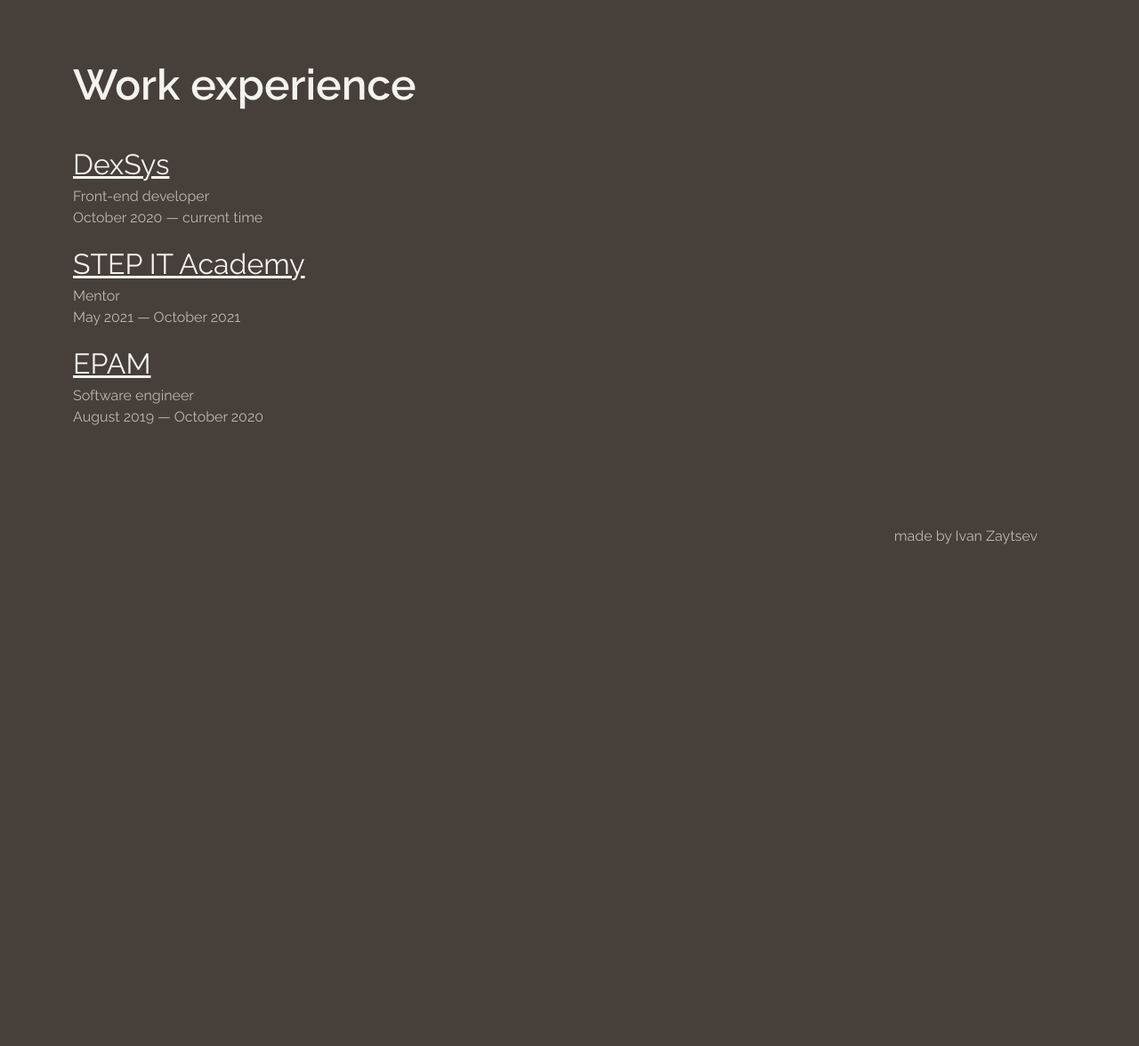
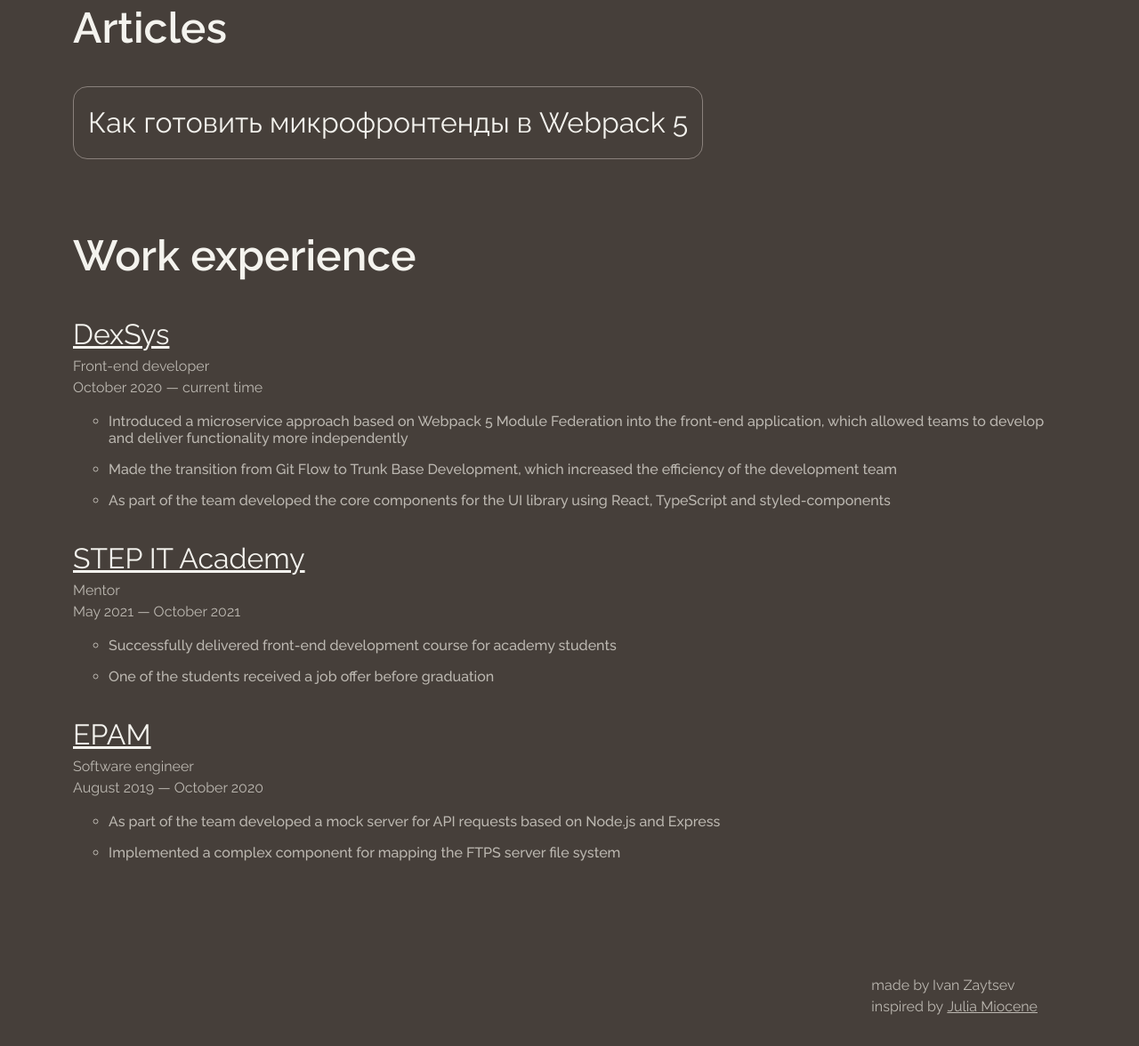
Before and after one commit to oceanEcho/cv, a plain HTML site: page index.html in a window 1280 px wide. Shown: the part 1592-2768 px from the top of the page at 89% size. Before the commit the page ends 2236 px from the top, so only its background shows below. Drawn offline with Linux system fonts and the light colour scheme.

Commit message:
add achievements and articles lists

```diff
--- a/index.html
+++ b/index.html
@@ -1,39 +1,30 @@
 <!DOCTYPE html>
 <html lang="en">
+
 <head>
   <meta charset="UTF-8" />
   <meta http-equiv="X-UA-Compatible" content="IE=edge" />
   <meta name="viewport" content="width=device-width, initial-scale=1.0" />
-    <title>I'm Ivan Zaytsev</title>
-    <link
-      rel="stylesheet"
-      href="https://fonts.googleapis.com/css?family=Raleway:300,500,400,600,700"
-    />
-    <link rel="stylesheet" href="main.css" />
+  <meta name="description"
+    content="Ivan Zaitsev's page containing brief information about work experience, technical stack and achievements">
+  <title>Ivan Zaytsev | Software engineer</title>
+  <link rel="stylesheet" href="https://fonts.googleapis.com/css?family=Raleway:300,500,400,600" />
+  <link rel="stylesheet" href="styles/tokens.css" />
+  <link rel="stylesheet" href="styles/overrides.css" />
+  <link rel="stylesheet" href="styles/main.css" />
 </head>
+
 <body>
   <header class="header">
     <ul class="contacts">
       <li class="contacts__item">
-          <a
-            class="contacts__link"
-            title="GitHub"
-            href="https://github.com/oceanEcho"
-            >GitHub</a
-          >
+        <a class="contacts__link" title="GitHub" href="https://github.com/oceanEcho">GitHub</a>
       </li>
       <li class="contacts__item">
-          <a
-            class="contacts__link"
-            title="Twitter"
-            href="https://twitter.com/karlbransch"
-            >Twitter</a
-          >
+        <a class="contacts__link" title="Twitter" href="https://twitter.com/karlbransch">Twitter</a>
       </li>
       <li class="contacts__item">
-          <a class="contacts__link" title="Telegram" href="https://t.me/leerg"
-            >Telegram</a
-          >
+        <a class="contacts__link" title="Telegram" href="https://t.me/leerg">Telegram</a>
       </li>
     </ul>
   </header>
@@ -43,7 +34,7 @@
     </figure>
     <div>
       <h1>Hi, I'm<br />Ivan Zaytsev</h1>
-        <p class="position">Front-end developer</p>
+      <p class="position">zuppa puppa engineering specialist</p>
     </div>
   </section>
   <section class="section">
@@ -71,41 +62,78 @@
       <li class="skills__item">Node.js</li>
     </ul>
   </section>
+  <section>
+    <h2>Articles</h2>
+    <ul class="articles">
+      <li>
+        <a class="article" href="https://habr.com/ru/post/554682/" title="Как готовить микрофронтенды в Webpack 5">Как
+          готовить микрофронтенды в Webpack 5</a>
+      </li>
+    </ul>
+  </section>
   <section class="section">
     <h2>Work experience</h2>
     <ul class="jobs">
       <li class="job">
-          <a
-            href="https://dexsys.ru/"
-            title="DexSys – IT компания в Ижевске"
-            class="job__name"
-            >DexSys</a
-          >
+        <a href="https://dexsys.ru/" title="DexSys – IT компания в Ижевске" class="job__name">DexSys</a>
         <span class="job__position">Front-end developer</span>
         <span class="job__period">October 2020 — current time</span>
+        <ul class="achievements">
+          <li class="achievements__item">
+            Introduced a microservice approach based on Webpack 5 Module
+            Federation into the front-end application, which allowed teams to
+            develop and deliver functionality more independently
+          </li>
+          <li class="achievements__item">
+            Made the transition from Git Flow to Trunk Base Development, which
+            increased the efficiency of the development team
+          </li>
+          <li class="achievements__item">
+            As part of the team developed the core components for the UI
+            library using React, TypeScript and styled-components
+          </li>
+        </ul>
       </li>
       <li class="job">
-          <a
-            href="https://itstep.org/"
-            title="Компьютерная Академии ШАГ | STEP IT Academy - itstep.org"
-            class="job__name"
-            >STEP IT Academy</a
-          >
+        <a href="https://itstep.org/" title="Компьютерная Академия ШАГ | STEP IT Academy - itstep.org"
+          class="job__name">STEP IT Academy</a>
         <span class="job__position">Mentor</span>
         <span class="job__period">May 2021 — October 2021</span>
+        <ul class="achievements">
+          <li class="achievements__item">
+            Successfully delivered front-end development course for academy
+            students
+          </li>
+          <li class="achievements__item">
+            One of the students received a job offer before graduation
+          </li>
+        </ul>
       </li>
       <li class="job">
-          <a
-            href="https://www.epam.com/"
-            title="EPAM | Enterprise Software Development, Design & Consulting"
-            class="job__name"
-            >EPAM</a
-          >
+        <a href="https://www.epam.com/" title="EPAM | Enterprise Software Development, Design & Consulting"
+          class="job__name">EPAM</a>
         <span class="job__position">Software engineer</span>
         <span class="job__period">August 2019 — October 2020</span>
+        <ul class="achievements">
+          <li class="achievements__item">
+            As part of the team developed a mock server for API requests based
+            on Node.js and Express
+          </li>
+          <li class="achievements__item">
+            Implemented a complex component for mapping the FTPS server file
+            system
+          </li>
+        </ul>
       </li>
     </ul>
   </section>
-    <footer class="footer">made by Ivan Zaytsev</footer>
+  <footer class="footer">
+    <span class="credits">
+      made by Ivan Zaytsev
+      <br>
+      inspired by&nbsp;<a href="https://miocene.io/">Julia Miocene</a>
+    </span>
+  </footer>
 </body>
+
 </html>
--- a/main.css
+++ b/styles/main.css
@@ -1,81 +1,3 @@
-:root {
-  --color-bg-primary: rgba(70, 63, 58, 1);
-  --color-bg-secondary: rgba(138, 129, 124, 0.6);
-  --color-text-primary: rgba(244, 243, 238, 1);
-  --color-text-secondary: rgba(188, 184, 177, 1);
-  --color-link-hover: #e0afa0;
-  --font-size-m: 16px;
-  --font-size-l: 32px;
-  --font-size-xl: 48px;
-  --font-size-xxl: 96px;
-  --gutter-s: 4px;
-  --gutter-m: 16px;
-  --gutter-l: 32px;
-  --gutter-xl: 64px;
-}
-
-*,
-*:before,
-*:after {
-  box-sizing: border-box;
-}
-
-body,
-html {
-  padding: 0;
-  margin: 0;
-  scroll-behavior: smooth;
-  font-family: "Raleway", sans-serif;
-  background: var(--color-bg-primary);
-  color: var(--color-text-primary);
-}
-
-body {
-  width: 100%;
-  max-width: 1180px;
-  margin: 0 auto;
-  padding: 0 var(--gutter-l);
-}
-
-h1 {
-  margin: 0 0 0.3em;
-  font-size: var(--font-size-xxl);
-  line-height: 1.2em;
-  color: var(--color-text-primary);
-}
-
-h2 {
-  margin: 0 0 0.75em;
-  font-size: var(--font-size-xl);
-  line-height: 1.2em;
-  color: var(--color-text-primary);
-  font-weight: 600;
-}
-
-h3 {
-  margin: 0 0 0.75em;
-  font-weight: 300;
-  font-size: var(--font-size-l);
-  line-height: 1.2em;
-  color: var(--color-text-secondary);
-}
-
-p {
-  margin: var(--gutter-m) 0;
-  font-size: var(--font-size-l);
-  line-height: 1.5em;
-  color: var(--color-text-secondary);
-}
-
-a {
-  transition: color 0.2s ease;
-  color: var(--color-text-secondary);
-}
-
-a:hover {
-  color: var(--color-link-hover);
-}
-
 .header {
   position: fixed;
   width: calc(100% - var(--gutter-l) * 2);
@@ -149,6 +71,31 @@ a:hover {
   text-transform: uppercase;
 }
 
+.articles {
+  margin: var(--gutter-m) 0;
+  padding: 0;
+  list-style: none;
+  display: flex;
+  gap: var(--gutter-m);
+  flex-wrap: wrap;
+}
+
+.article {
+  display: block;
+  padding: var(--gutter-m);
+  border: 1px solid var(--color-border-primary);
+  border-radius: 0.5em;
+  color: var(--color-text-primary);
+  font-size: var(--font-size-l);
+  line-height: 1.5em;
+  text-decoration: none;
+  transition: all 0.2s ease;
+}
+
+.article:hover {
+  border-color: var(--color-link-hover);
+}
+
 .jobs {
   margin: var(--gutter-m) 0;
   padding: 0;
@@ -157,6 +104,7 @@ a:hover {
 
 .job {
   display: flex;
+  align-items: flex-start;
   flex-direction: column;
   margin: var(--gutter-m) 0;
 }
@@ -179,14 +127,25 @@ a:hover {
   line-height: 1.5em;
 }
 
+.achievements__item {
+  color: var(--color-text-secondary);
+  font-size: var(--font-size-m);
+  margin: var(--gutter-m) 0;
+  font-weight: 500;
+}
+
 .footer {
   width: calc(100% - var(--gutter-l) * 2);
   max-width: 1100px;
   margin: 0 auto;
   padding: 2em 0;
-  font-size: var(--font-size-m);
   display: flex;
   justify-content: flex-end;
+}
+
+.credits {
+  font-size: var(--font-size-m);
+  line-height: 1.5em;
   color: var(--color-text-secondary);
 }
 
--- /dev/null
+++ b/styles/overrides.css
@@ -0,0 +1,53 @@
+*,
+*:before,
+*:after {
+  box-sizing: border-box;
+}
+
+body,
+html {
+  padding: 0;
+  margin: 0;
+  scroll-behavior: smooth;
+  font-family: "Raleway", sans-serif;
+  background: var(--color-bg-primary);
+  color: var(--color-text-primary);
+}
+
+body {
+  width: 100%;
+  max-width: 1180px;
+  margin: 0 auto;
+  padding: 0 var(--gutter-l);
+}
+
+h1 {
+  margin: 0 0 0.3em;
+  font-size: var(--font-size-xxl);
+  line-height: 1.2em;
+  color: var(--color-text-primary);
+}
+
+h2 {
+  margin: 0 0 0.75em;
+  font-size: var(--font-size-xl);
+  line-height: 1.2em;
+  color: var(--color-text-primary);
+  font-weight: 600;
+}
+
+p {
+  margin: var(--gutter-m) 0;
+  font-size: var(--font-size-l);
+  line-height: 1.5em;
+  color: var(--color-text-secondary);
+}
+
+a {
+  transition: color 0.2s ease;
+  color: var(--color-text-secondary);
+}
+
+a:hover {
+  color: var(--color-link-hover);
+}
--- /dev/null
+++ b/styles/tokens.css
@@ -0,0 +1,16 @@
+:root {
+  --color-bg-primary: rgba(70, 63, 58, 1);
+  --color-bg-secondary: rgba(138, 129, 124, 0.6);
+  --color-text-primary: rgba(244, 243, 238, 1);
+  --color-text-secondary: rgba(188, 184, 177, 1);
+  --color-border-primary: rgba(138, 129, 124);
+  --color-link-hover: #e0afa0;
+  --font-size-m: 16px;
+  --font-size-l: 32px;
+  --font-size-xl: 48px;
+  --font-size-xxl: 96px;
+  --gutter-s: 4px;
+  --gutter-m: 16px;
+  --gutter-l: 32px;
+  --gutter-xl: 64px;
+}
```
Lines whose indentation alone changed are shown as unchanged.
